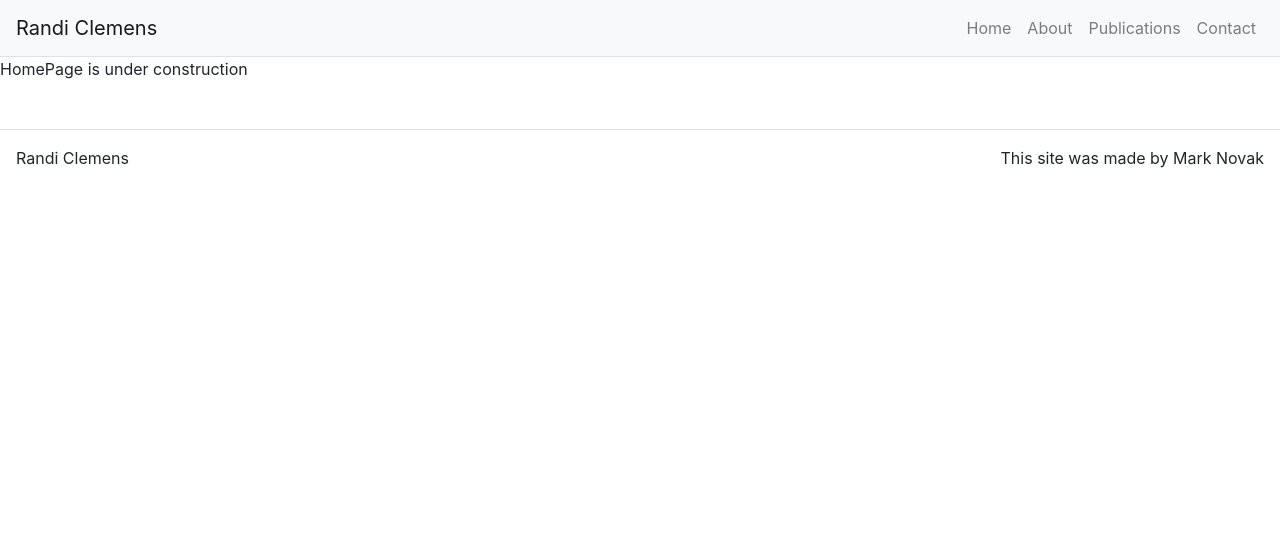
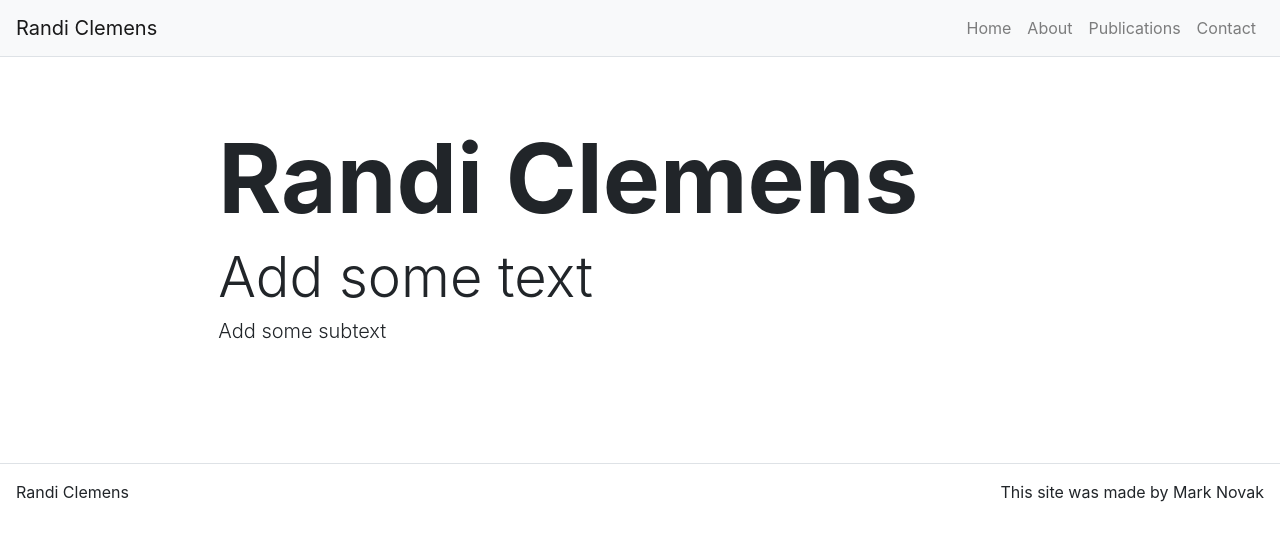
Before and after one commit to manovak24/randi_clemens, a React (Create React App) app: page / in a window 1280 px wide. Shown: the top 540 px of the page. Built offline with nearby package versions, Linux system fonts and the light colour scheme.

Commit message:
Create Hero component. Add Hero component to HomePage and udpated App.js

```diff
--- a/src/Components/App/App.js
+++ b/src/Components/App/App.js
@@ -45,7 +45,7 @@
       <Router>
         <Container className="p-0" fluid={true}>
 
-          <Navbar className="border-bottom" bg="light" expand="lg">
+          <Navbar className="border-bottom" expand="lg" bg="light">
             <Navbar.Brand>Randi Clemens</Navbar.Brand>
             <Navbar.Toggle className="border-0" aria-controls="navbar-toggle" />
             <Navbar.Collapse id="navbar-toggle">
--- /dev/null
+++ b/src/Components/Hero/Hero.js
@@ -0,0 +1,24 @@
+import React from 'react';
+import Jumbotron from 'react-bootstrap/Jumbotron';
+import Container from 'react-bootstrap/container';
+import Row from 'react-bootstrap/Row';
+import Col from 'react-bootstrap/Col';
+
+
+function Hero(props) {
+    return (
+        <Jumbotron className="bg-transparent jumbotron-fluid pd-o">
+            <Container fluid="true">
+                <Row className="justify-content-center">
+                    <Col md={8} sm={12}>
+                        { props.title && <h1 className="display-1 font-weight-bolder">{props.title}</h1> }
+                        { props.subTitle && <h3 className="display-4 font-weight-light">{props.subTitle}</h3> }
+                        { props.text && <h3 className="lead font-weight-light">{props.text}</h3> }
+                    </Col>
+                </Row>
+            </Container>
+        </Jumbotron>
+    );
+}
+
+export default Hero;
--- a/src/Pages/HomePage.js
+++ b/src/Pages/HomePage.js
@@ -1,9 +1,10 @@
 import React from 'react';
+import Hero from '../Components/Hero/Hero'
 
 function HomePage(props) {
     return(
-        <p>HomePage is under construction</p>
-    )
+        <Hero title={props.title} subTitle={props.subTitle} text={props.text} />
+    );
 }
 
 export default HomePage;
```
